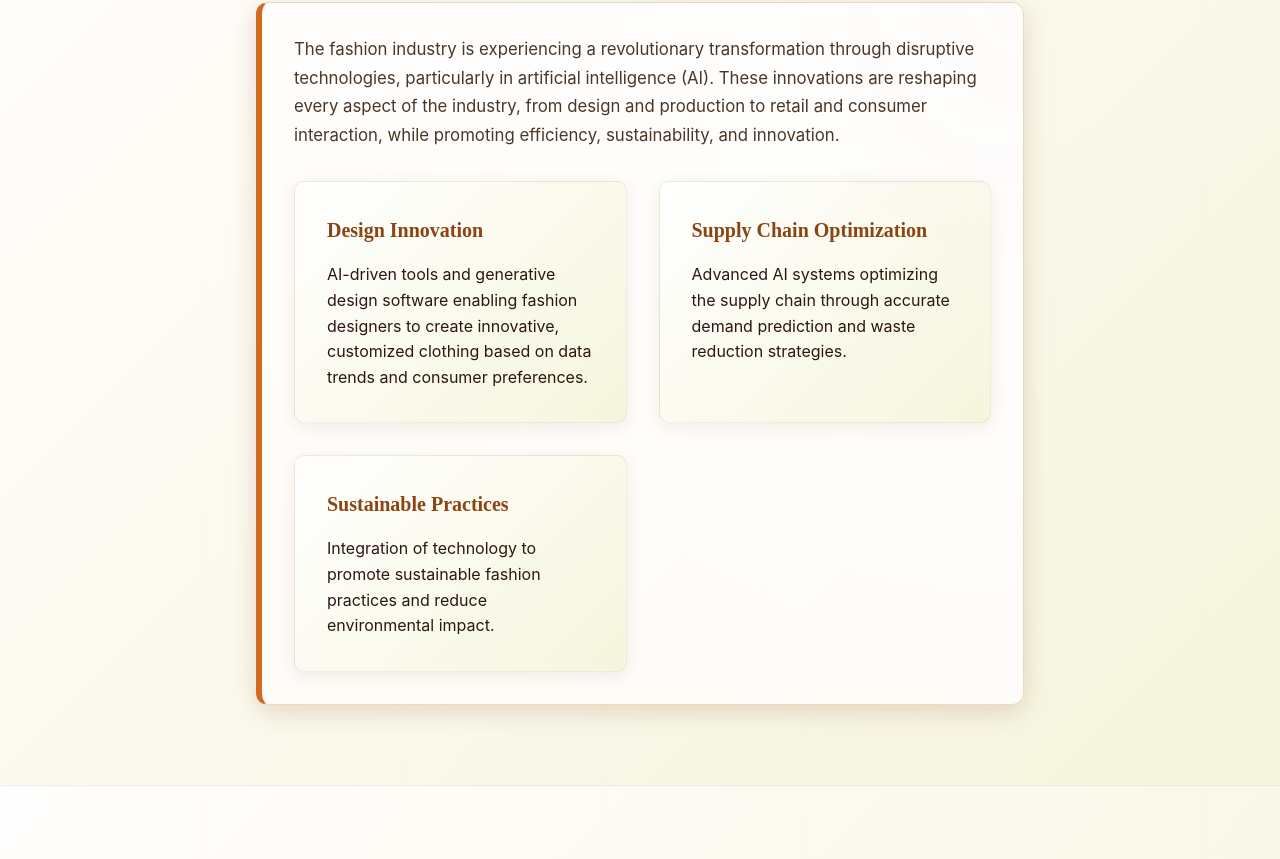
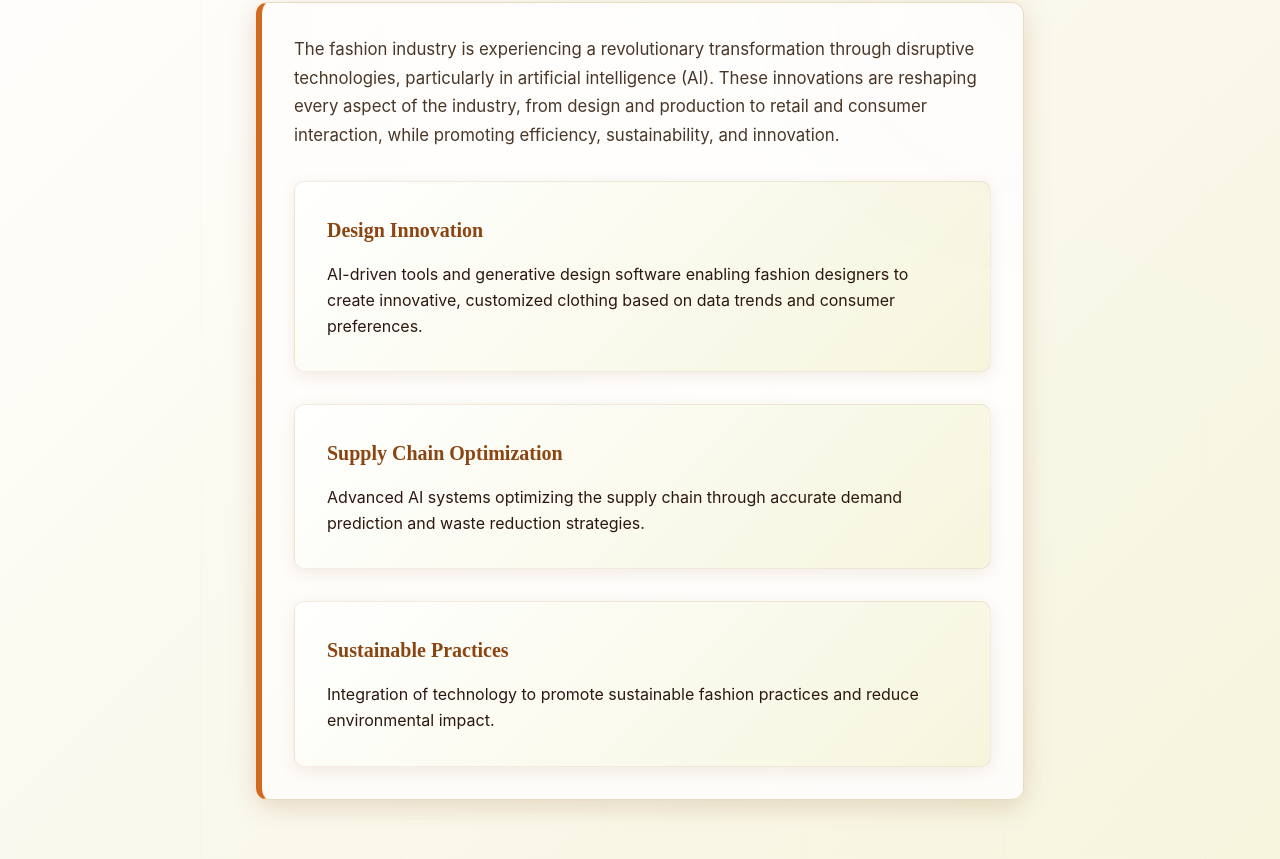
Before and after one commit to Shananthika13/Conference_web, a React (Vite) app: page / in a window 1280 px wide. Shown: the part 1541-2400 px from the top of the page. Built offline with nearby package versions, Linux system fonts and the light colour scheme.

Commit message:
changes_themes

```diff
--- a/src/FashionTechConference.css
+++ b/src/FashionTechConference.css
@@ -753,13 +753,14 @@ body::before {
 
 /* Theme Grid */
 .theme-grid {
-  display: grid;
-  grid-template-columns: repeat(auto-fit, minmax(300px, 1fr));
+  display: flex;
+  flex-direction: column;
   gap: 2rem;
   margin-top: 2rem;
 }
 
 .theme-card {
+  width: 100%; /* Makes the card take full width of the container */
   background: linear-gradient(135deg, rgba(255, 255, 255, 0.95), rgba(245, 245, 220, 0.95));
   padding: 2rem;
   border-radius: 10px;
```
